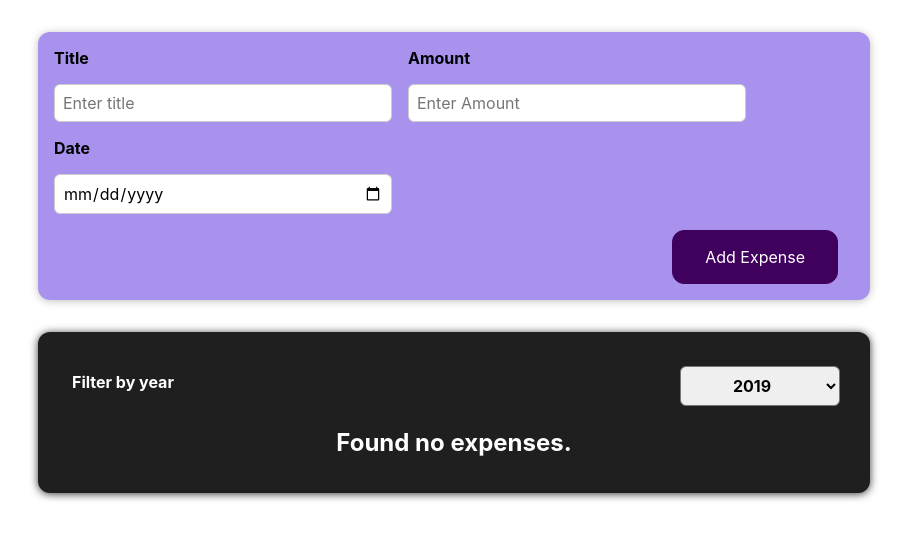
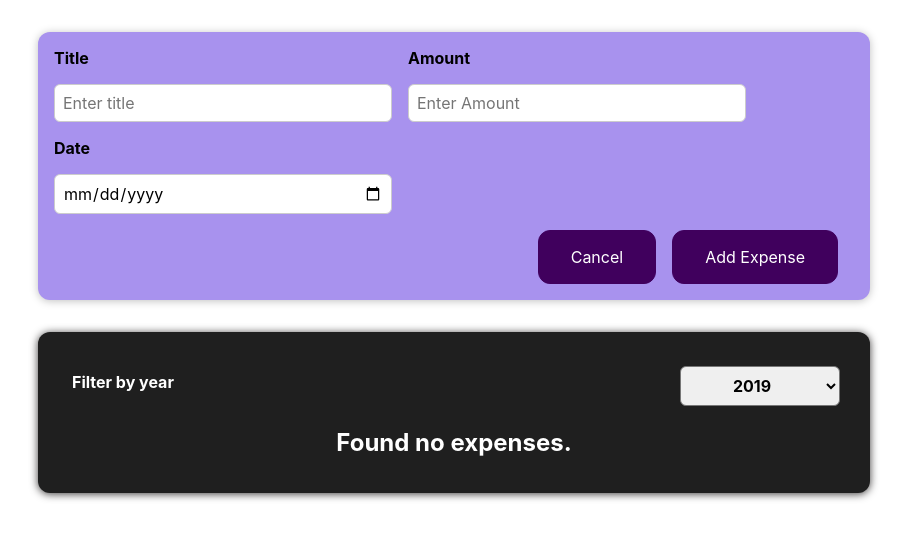
Before and after one commit to Akash007670/ExpenseTracker, a React (Create React App) app: page / in a window 1280 px wide. Both pictures are taken after a click on the button "Add New Expense". Shown: the top 538 px of the page, without its empty margins (186-1093 px from the left). Built offline with nearby package versions, Linux system fonts and the light colour scheme.

Commit message:
Added button

```diff
--- a/src/components/NewExpense/ExpenseForm.js
+++ b/src/components/NewExpense/ExpenseForm.js
@@ -51,6 +51,7 @@ const ExpenseForm = (props) => {
                 </div>
             </div>
             <div className = "new-expense-actions">
+                <button type = "button" onClick = {props.cancelHandler}>Cancel</button>
                 <button type = "submit" >Add Expense</button>
             </div>
         </form>
```
